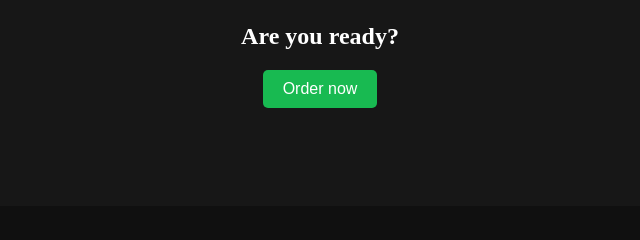
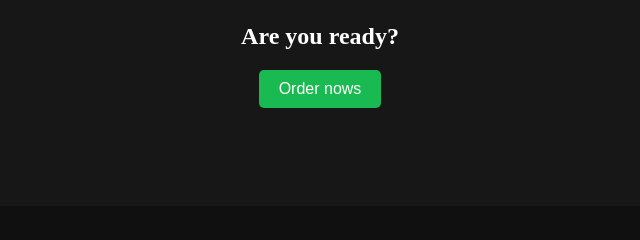
Before and after one commit to Enkhjargal-hub/pinetour, a plain HTML site: page index.html in a window 1280 px wide. Shown: the part 2260-2500 px from the top of the page, 320-960 px from the left. Drawn offline with Linux system fonts and the light colour scheme.

Commit message:
first commit

```diff
--- a/index.html
+++ b/index.html
@@ -177,7 +177,7 @@
 
     <div class="ready-section">
         <h2>Are you ready?</h2>
-        <button class="Order-button">Order now</button>
+        <button class="Order-button">Order nows</button>
     </div>
 
     <footer>
```
